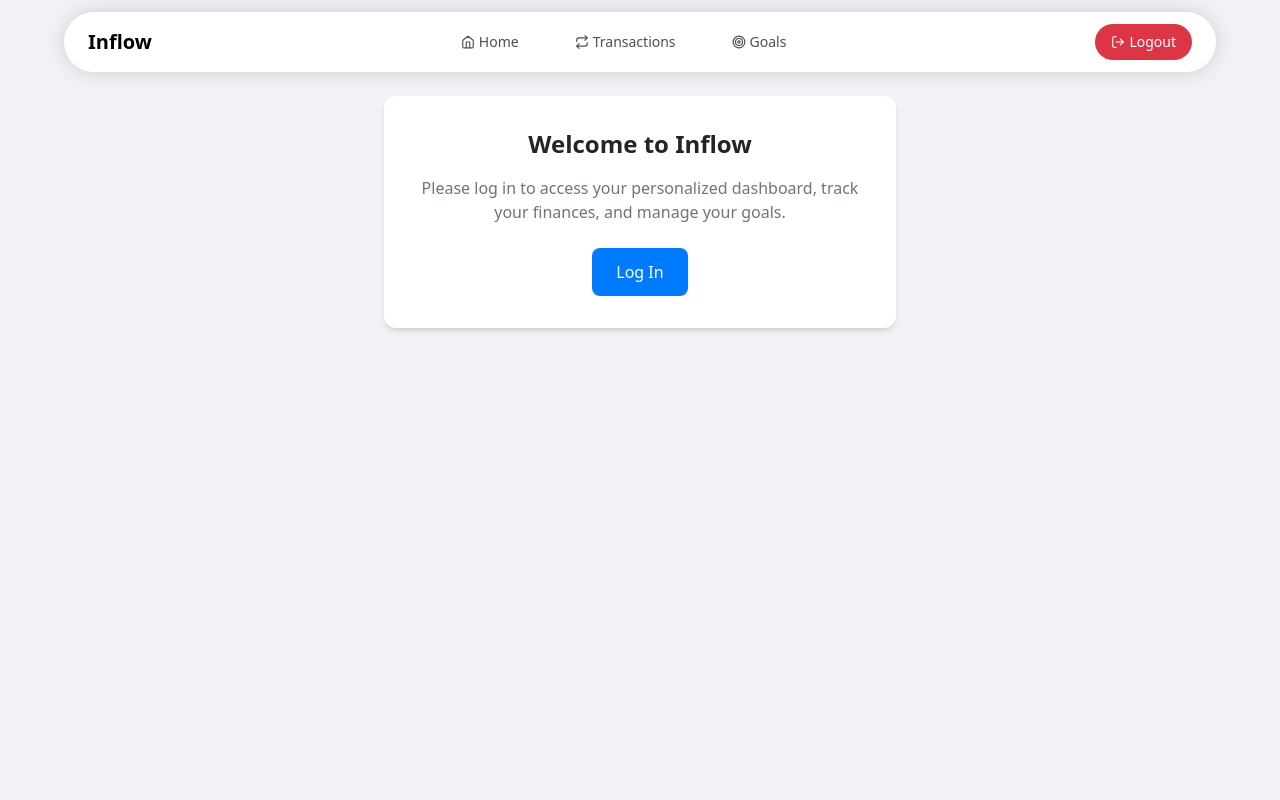
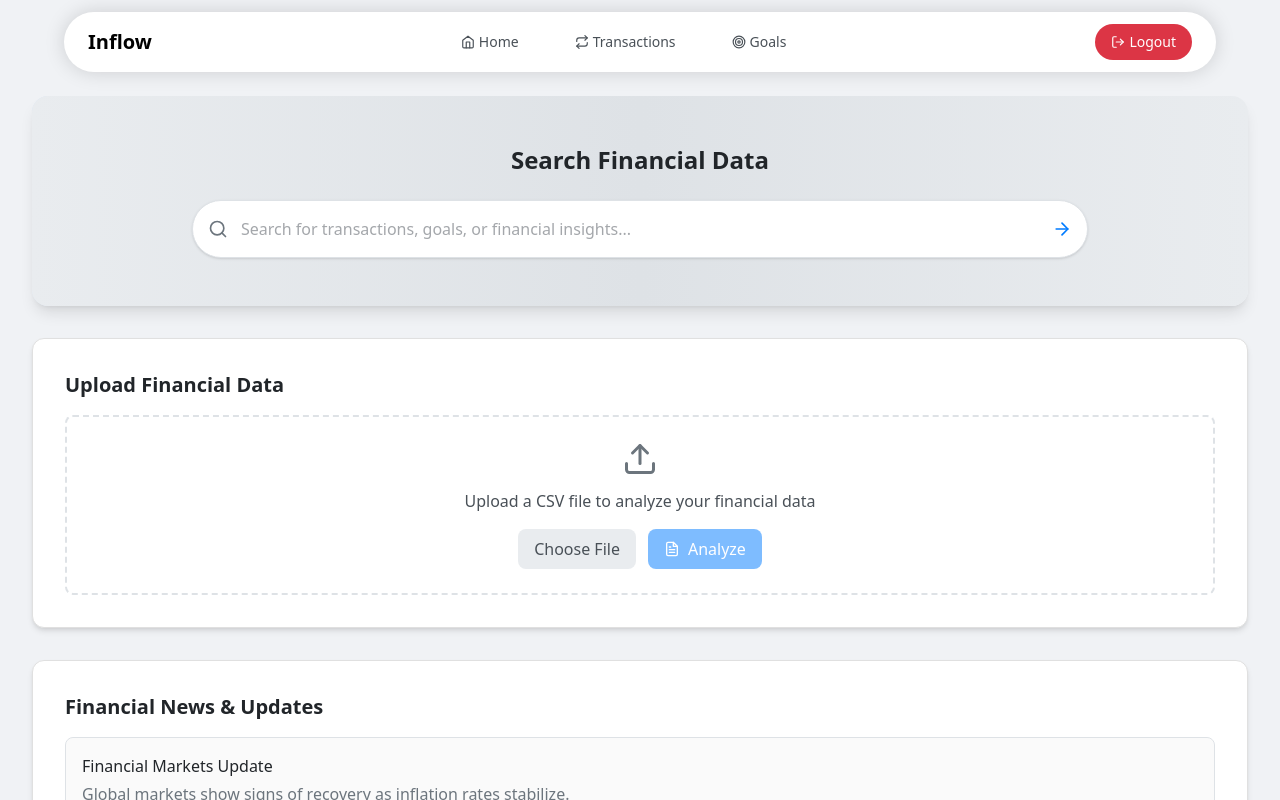
Before and after one commit to IshpreetSingh8264/Inflow, a React (Vite) app: page / in a window 1280 px wide. Shown: the top 800 px of the page. Built offline with nearby package versions, Linux system fonts and the light colour scheme.

Commit message:
merging soon

```diff
--- a/src/pages/Dashboard.jsx
+++ b/src/pages/Dashboard.jsx
@@ -4,7 +4,7 @@ import { FiSearch, FiUpload, FiFileText, FiArrowRight } from 'react-icons/fi';
 import Navbar from '../components/Navbar';
 
 const Dashboard = () => {
-  const [isLoggedIn, setIsLoggedIn] = useState(false); // Already set to true
+  const [isLoggedIn, setIsLoggedIn] = useState(true); // Already set to true
   const [searchQuery, setSearchQuery] = useState('');
   const [file, setFile] = useState(null);
   const [mousePosition, setMousePosition] = useState({ x: 0, y: 0 });
```
